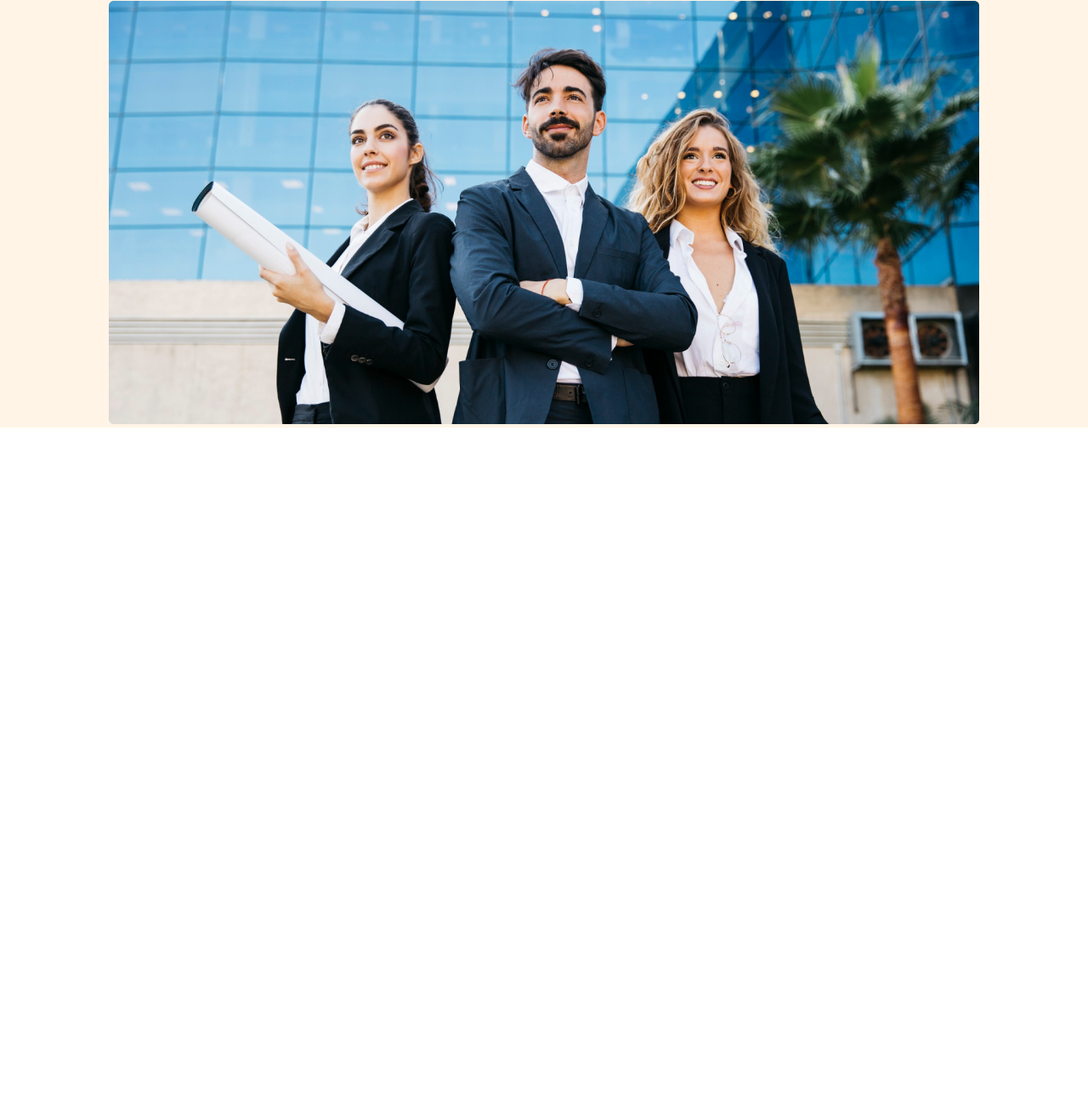
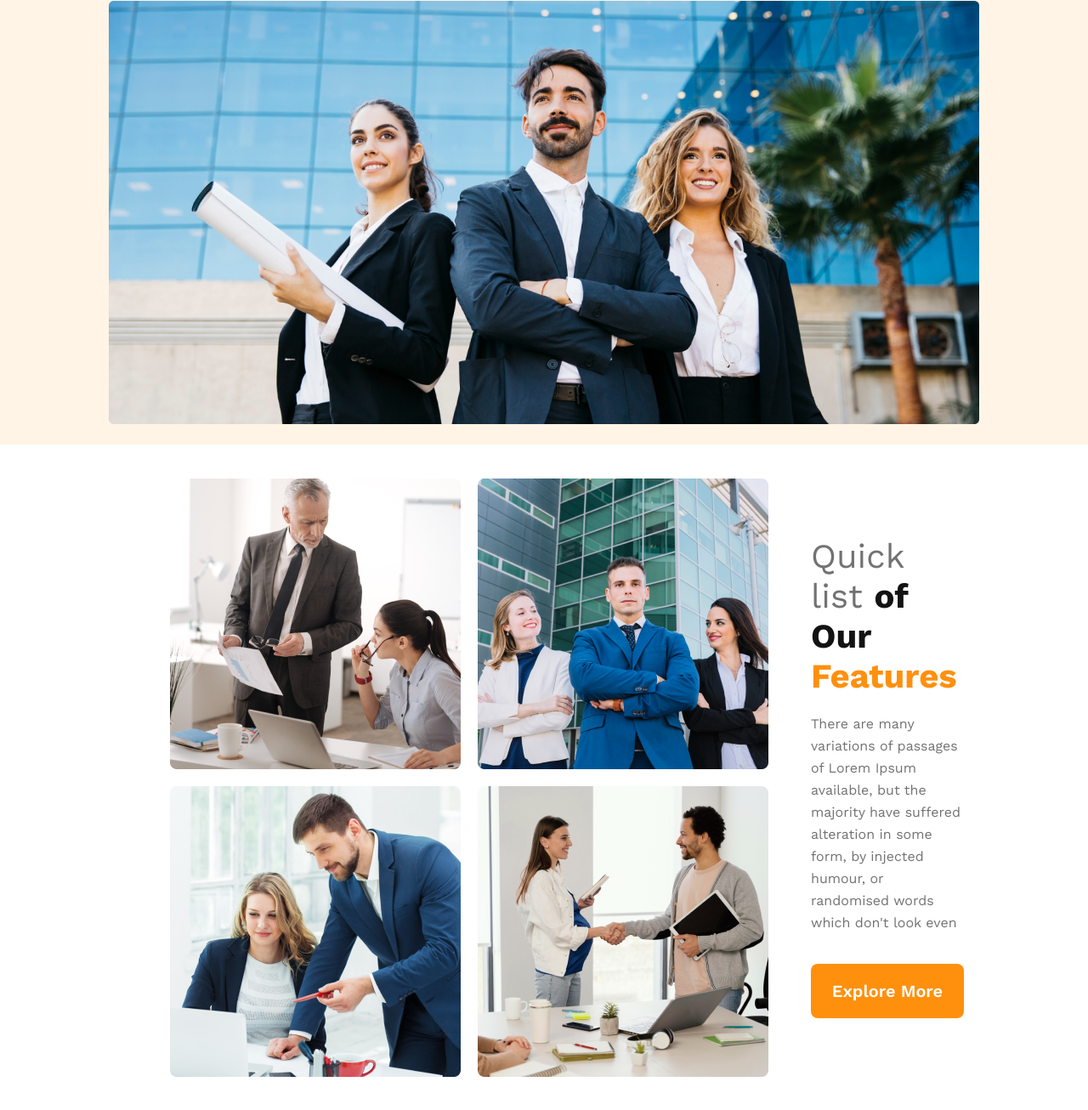
Before and after one commit to ibrahimbiplob75/Responsive-website-for-architecture, a plain HTML site: page index.html in a window 1280 px wide. Shown: the part 620-1926 px from the top of the page at 85% size. Before the commit the page ends 1123 px from the top, so only its background shows below. Drawn offline with nearby package versions, Linux system fonts and the light colour scheme.

Commit message:
Feature section done

```diff
--- a/index.html
+++ b/index.html
@@ -36,9 +36,25 @@
             </div>
 
         </section>
+
+
     </header>
     <main>
-
+        <section class="feature">
+            <div class="feature-image">
+                <img src="images/team1.png" alt="">
+                <img src="images/team2.png" alt="">
+                <img src="images/team3.png" alt="">
+                <img src="images/team4.png" alt="">
+            </div>
+            <div class="feature-content">
+                <h1 class="feature-title">Quick list <span style="color: #131313;font-weight: bolder">of Our
+                </span><span style="color: #FF900E;font-weight: bolder">Features</span></h1>
+                <p class="feature-description">There are many variations of passages of Lorem Ipsum available, but the majority
+                    have suffered alteration in some form, by injected humour, or randomised words which don't look even</p>
+                <button class="custom-btn">Explore More</button>
+            </div>
+        </section>
     </main>
     <footer>
 
--- a/styles/style.css
+++ b/styles/style.css
@@ -84,10 +84,40 @@ nav >h3{
 }
 .banner-image img{
     width: 100%;
+    padding-bottom: 20px;
 
 }
 
+/* Feature style */
 
+.feature{
+    display: flex;
+    align-items: center;
+    margin: 40px 200px;
+}
+.feature-image{
+    display: grid;
+    grid-template-columns: repeat(2,1fr);
+    gap: 20px;
+}
+.feature-content{
+    margin-left: 50px;
+}
+.feature-title{
+    color:  #727272;
+    font-size: 2.5rem;
+    font-style: normal;
+    font-weight: 500;
+    line-height: normal;
+}
+.feature-description{
+    color:  #727272;
+    font-size: 1rem;
+    font-style: normal;
+    font-weight: 400;
+    line-height: 26px;
+    margin: 20px 0;
+}
 
 
 
@@ -95,10 +125,12 @@ nav >h3{
     .header{
         padding-left: 20px;
     }
-    .nav{
+    .nav,
+    .feature{
         flex-direction: column;
     }
-    nav ul{
+    nav ul,
+    .feature-content{
         margin-top: 20px;
     }
     .head-title{
@@ -110,4 +142,11 @@ nav >h3{
         margin: 55px auto 50px auto;
 
     }
+    .feature-content{
+        width: auto;
+        margin-left: 0;
+    }
+    .feature-image{
+        grid-template-columns: 1fr;
+    }
 }
```
